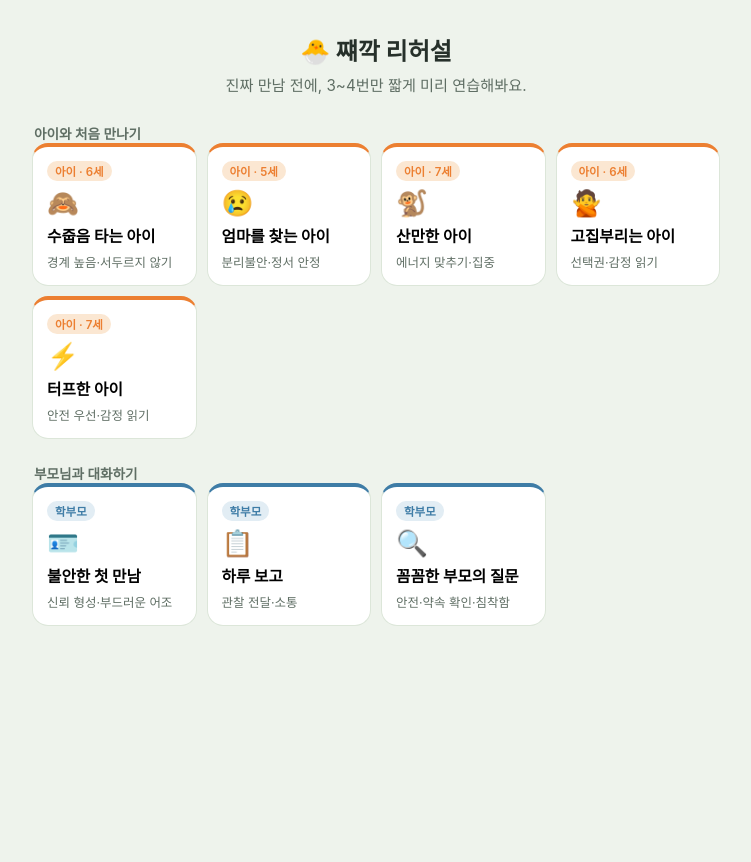
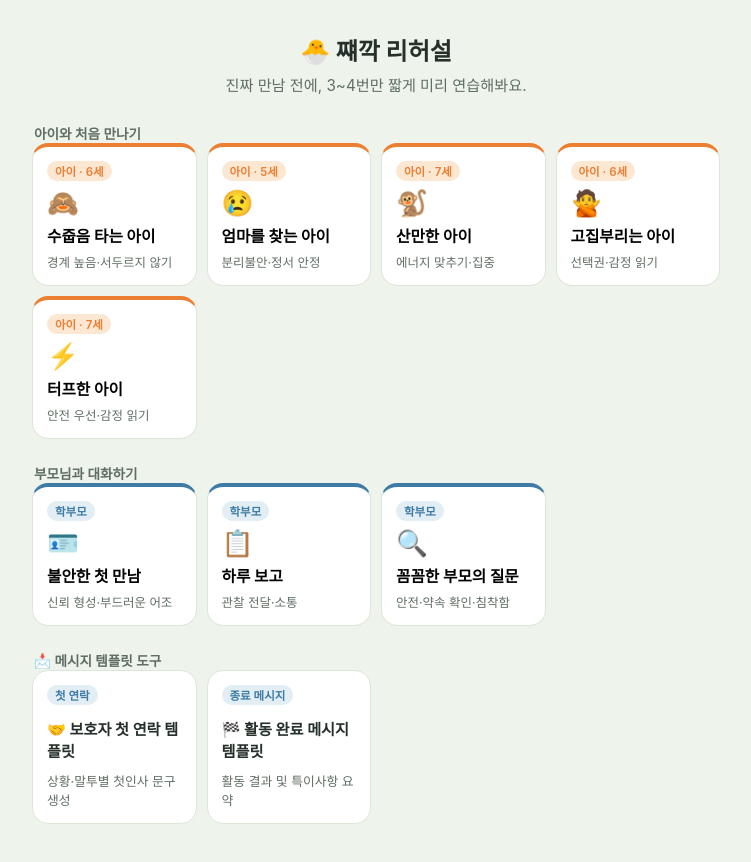
Before and after one commit to wjdwlgh07139-alt/TikTokMLRS, a React (Vite) app in the folder client/: page / in a window 1280 px wide. Shown: the whole page, without its empty margins (264-1015 px from the left). Before the commit the page ends 800 px from the top, so only its background shows below. Built offline with nearby package versions, Linux system fonts and the light colour scheme.

Commit message:
feat: add navigation UI between home and contact template pages

```diff
--- a/client/src/App.jsx
+++ b/client/src/App.jsx
@@ -32,7 +32,7 @@ function MoodGauge({ mood }) {
   );
 }
 
-function Home({ onSelect }) {
+function Home({ onSelect, onNavigate }) {
   const children = SCENARIOS.filter((s) => s.group === "child");
   const parents = SCENARIOS.filter((s) => s.group === "parent");
 
@@ -58,6 +58,30 @@ function Home({ onSelect }) {
           {parents.map((s) => (
             <ScenarioCard key={s.id} scenario={s} onSelect={onSelect} />
           ))}
+        </div>
+      </div>
+
+      <div>
+        <div className="group-label">📩 메시지 템플릿 도구</div>
+        <div className="card-grid">
+          <button
+            type="button"
+            className="scenario-card template-nav-card"
+            onClick={() => onNavigate("/contact/matching")}
+          >
+            <span className="badge template">첫 연락</span>
+            <div className="title">🤝 보호자 첫 연락 템플릿</div>
+            <div className="desc">상황·말투별 첫인사 문구 생성</div>
+          </button>
+          <button
+            type="button"
+            className="scenario-card template-nav-card"
+            onClick={() => onNavigate("/contact/closing")}
+          >
+            <span className="badge template">종료 메시지</span>
+            <div className="title">🏁 활동 완료 메시지 템플릿</div>
+            <div className="desc">활동 결과 및 특이사항 요약</div>
+          </button>
         </div>
       </div>
     </>
@@ -304,14 +328,30 @@ function Review({ scenario, transcript, onRetry, onHome }) {
   );
 }
 export default function App() {
-  const path = window.location.pathname.replace(/\/$/, "");
+  const [currentPath, setCurrentPath] = useState(
+    window.location.pathname.replace(/\/$/, "")
+  );
 
-  if (path === "/contact/matching") {
-    return <MatchingContact />;
+  useEffect(() => {
+    const onPopState = () => {
+      setCurrentPath(window.location.pathname.replace(/\/$/, ""));
+    };
+    window.addEventListener("popstate", onPopState);
+    return () => window.removeEventListener("popstate", onPopState);
+  }, []);
+
+  function handleNavigate(path) {
+    window.history.pushState({}, "", path);
+    setCurrentPath(path.replace(/\/$/, ""));
+    window.scrollTo({ top: 0, behavior: "smooth" });
   }
 
-  if (path === "/contact/closing") {
-    return <ClosingContact />;
+  if (currentPath === "/contact/matching") {
+    return <MatchingContact onNavigate={handleNavigate} />;
+  }
+
+  if (currentPath === "/contact/closing") {
+    return <ClosingContact onNavigate={handleNavigate} />;
   }
 
   const [screen, setScreen] = useState("home");
@@ -343,12 +383,24 @@ export default function App() {
 
   return (
     <div className="app">
-      {screen === "home" && <Home onSelect={selectScenario} />}
+      {screen === "home" && (
+        <Home onSelect={selectScenario} onNavigate={handleNavigate} />
+      )}
       {screen === "chat" && scenario && (
-        <Chat key={chatKey} scenario={scenario} onDone={finishChat} onExit={goHome} />
+        <Chat
+          key={chatKey}
+          scenario={scenario}
+          onDone={finishChat}
+          onExit={goHome}
+        />
       )}
       {screen === "review" && scenario && (
-        <Review scenario={scenario} transcript={transcript} onRetry={retry} onHome={goHome} />
+        <Review
+          scenario={scenario}
+          transcript={transcript}
+          onRetry={retry}
+          onHome={goHome}
+        />
       )}
     </div>
   );
--- a/client/src/components/ClosingContact.jsx
+++ b/client/src/components/ClosingContact.jsx
@@ -1,6 +1,6 @@
 import { useState } from "react";
 
-export default function ClosingContact() {
+export default function ClosingContact({ onNavigate }) {
   const [activity, setActivity] = useState("자동차 주차장 만들기");
   const [content, setContent] = useState(
     "아이가 장난감 자동차에 관심을 보여 주차장 조립 및 놀이 활동을 진행했습니다."
@@ -40,6 +40,33 @@ export default function ClosingContact() {
 
   return (
     <div className="contact-template-container">
+      {onNavigate && (
+        <div className="nav-header">
+          <button
+            type="button"
+            className="nav-back-btn"
+            onClick={() => onNavigate("/")}
+          >
+            ← 째깍 리허설 홈
+          </button>
+          <div className="nav-tab-group">
+            <button
+              type="button"
+              className="nav-tab-btn"
+              onClick={() => onNavigate("/contact/matching")}
+            >
+              첫 연락
+            </button>
+            <button
+              type="button"
+              className="nav-tab-btn active"
+              onClick={() => onNavigate("/contact/closing")}
+            >
+              종료 메시지
+            </button>
+          </div>
+        </div>
+      )}
       <div className="template-card">
         <div className="template-badge">보호자 종료 메시지 템플릿</div>
         <h2 className="template-title">활동 완료 메시지 자동 작성</h2>
--- a/client/src/components/MatchingContact.jsx
+++ b/client/src/components/MatchingContact.jsx
@@ -38,7 +38,7 @@ const TONES = {
   },
 };
 
-export default function MatchingContact() {
+export default function MatchingContact({ onNavigate }) {
   const [situation, setSituation] = useState("매칭 후 첫인사");
   const [name, setName] = useState("김OO");
   const [child, setChild] = useState("OO");
@@ -73,6 +73,33 @@ export default function MatchingContact() {
 
   return (
     <div className="contact-template-container">
+      {onNavigate && (
+        <div className="nav-header">
+          <button
+            type="button"
+            className="nav-back-btn"
+            onClick={() => onNavigate("/")}
+          >
+            ← 째깍 리허설 홈
+          </button>
+          <div className="nav-tab-group">
+            <button
+              type="button"
+              className="nav-tab-btn active"
+              onClick={() => onNavigate("/contact/matching")}
+            >
+              첫 연락
+            </button>
+            <button
+              type="button"
+              className="nav-tab-btn"
+              onClick={() => onNavigate("/contact/closing")}
+            >
+              종료 메시지
+            </button>
+          </div>
+        </div>
+      )}
       <div className="template-card">
         <div className="template-badge">보호자 첫 연락 템플릿</div>
         <h2 className="template-title">매칭 직후 첫 연락 문구 작성</h2>
--- a/client/src/index.css
+++ b/client/src/index.css
@@ -654,3 +654,84 @@ a:focus-visible {
     transform: translate(-50%, 0);
   }
 }
+
+/* ---------- Navigation Header & Template Nav Cards ---------- */
+
+.nav-header {
+  display: flex;
+  justify-content: space-between;
+  align-items: center;
+  margin-bottom: 16px;
+  gap: 10px;
+  flex-wrap: wrap;
+}
+
+.nav-back-btn {
+  background: transparent;
+  border: 1px solid var(--line);
+  border-radius: 999px;
+  padding: 6px 14px;
+  font-size: 0.85rem;
+  font-weight: 600;
+  color: var(--sub);
+  cursor: pointer;
+  transition: all 0.2s ease;
+}
+
+.nav-back-btn:hover {
+  background: var(--panel);
+  color: var(--ink);
+  border-color: var(--green);
+}
+
+.nav-tab-group {
+  display: flex;
+  background: var(--line);
+  padding: 3px;
+  border-radius: 999px;
+  gap: 2px;
+}
+
+.nav-tab-btn {
+  background: transparent;
+  border: none;
+  border-radius: 999px;
+  padding: 6px 14px;
+  font-size: 0.82rem;
+  font-weight: 600;
+  color: var(--sub);
+  cursor: pointer;
+  transition: all 0.2s ease;
+}
+
+.nav-tab-btn.active {
+  background: var(--panel);
+  color: var(--green);
+  box-shadow: 0 2px 6px rgba(0, 0, 0, 0.08);
+}
+
+.badge.template {
+  background: #e2edf4;
+  color: #3e7ca6;
+}
+
+.template-nav-card {
+  text-align: left;
+  display: flex;
+  flex-direction: column;
+  align-items: flex-start;
+  cursor: pointer;
+}
+
+.template-nav-card .title {
+  font-size: 0.95rem;
+  font-weight: 700;
+  color: var(--ink);
+  margin-top: 6px;
+}
+
+.template-nav-card .desc {
+  font-size: 0.8rem;
+  color: var(--sub);
+  margin-top: 4px;
+}
```
